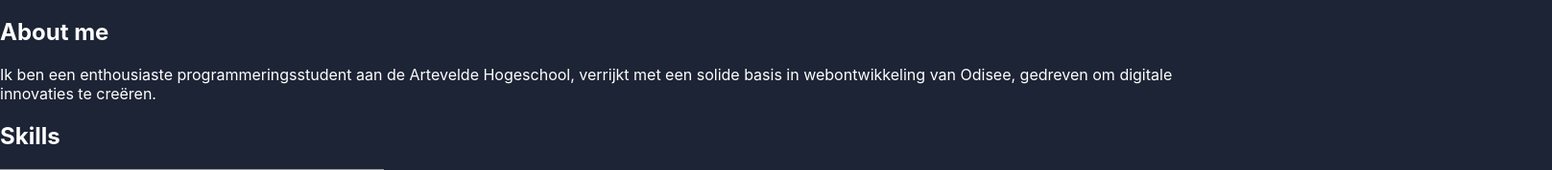
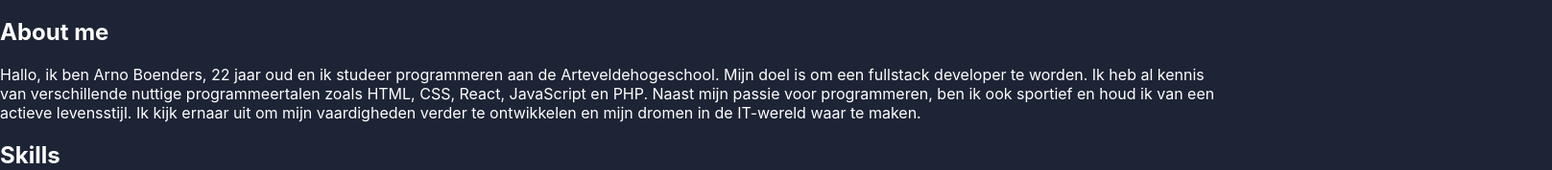
Before and after one commit to Arno-Boenders/portfolio, a React (Create React App) app: page / in a window 1280 px wide. Shown: the part 123-301 px from the top of the page at 96% size, 1617 px wide, since content can reach past the window. Built offline with nearby package versions, Linux system fonts and the light colour scheme; grey boxes are pictures that could not be loaded.

Commit message:
♻️Updated project section and about section

```diff
--- a/src/pages/Home.jsx
+++ b/src/pages/Home.jsx
@@ -3,10 +3,29 @@ import Card from "../components/Card";
 import Skills from "../components/Skills";
 import "../css/styles.css"; // Make sure to import your CSS file
 import EmailForm from "../components/EmailForm";
+import projectsData from "../data/projects.json"; // Adjust the path as necessary
+import { Helmet } from "react-helmet";
 
 export default function Home() {
+  const projects = Object.keys(projectsData.projects).map((key) => {
+    const project = projectsData.projects[key];
+    return {
+      image: project.image_url,
+      title: key
+        .replace(/-/g, " ")
+        .replace(/\b\w/g, (char) => char.toUpperCase()),
+      link: `/projects/${key}`,
+    };
+  });
+
   return (
     <div className="flex flex-col">
+      <div className="application">
+        <Helmet>
+          <meta charSet="utf-8" />
+          <title>Arno Boenders</title>
+        </Helmet>
+      </div>
       <div
         className="relative mb-10 min-h-screen w-full bg-cover md:bg-right xl:bg-center bg-custom-position"
         style={{ backgroundImage: "url('/assets/img/hero-image.jpg')" }}
@@ -25,9 +44,14 @@ export default function Home() {
           <h2 className="text-2xl sm:text-6xl my-10 font-bold">About me</h2>
           <div className="flex flex-col md:flex-row gap-5 md:gap-10 xl:gap-20 mb-10 items-center md:items-start justify-between">
             <p className="text-base sm:text-lg md:text-xl">
-              Ik ben een enthousiaste programmeringsstudent aan de Artevelde
-              Hogeschool, verrijkt met een solide basis in webontwikkeling van
-              Odisee, gedreven om digitale innovaties te creëren.
+              Hallo, ik ben Arno Boenders, 22 jaar oud en ik studeer
+              programmeren aan de Arteveldehogeschool. Mijn doel is om een
+              fullstack developer te worden. Ik heb al kennis van verschillende
+              nuttige programmeertalen zoals HTML, CSS, React, JavaScript en
+              PHP. Naast mijn passie voor programmeren, ben ik ook sportief en
+              houd ik van een actieve levensstijl. Ik kijk ernaar uit om mijn
+              vaardigheden verder te ontwikkelen en mijn dromen in de IT-wereld
+              waar te maken.
             </p>
           </div>
         </div>
@@ -37,22 +61,16 @@ export default function Home() {
         </div>
         <div id="work" className="my-40">
           <h2 className="text-2xl sm:text-6xl mb-5 font-bold">Projects</h2>
-          <div className="flex flex-col lg:flex-row gap-8 md:gap-10 xl:gap-20 xl:w-full justify-between items-center">
-            <Card
-              image="/assets/img/kamperen-in-vr.jpg"
-              title="Kamperen in VR"
-              link="/projects/kamperen-in-vr"
-            />
-            <Card
-              image="/assets/img/wings-of-belgium.svg"
-              title="Wings of Belgium"
-              link="/projects/wings-of-belgium"
-            />
-            <Card
-              image="/assets/img/flappy-teachers.gif"
-              title="Flappy Teachers"
-              link="/projects/flappy-teachers"
-            />
+          <div className="grid grid-cols-1 sm:grid-cols-2 lg:grid-cols-3 gap-8 md:gap-10 xl:gap-20 justify-items-center">
+            {projects.map((project, index) => (
+              <div key={index} className="flex justify-center w-full">
+                <Card
+                  image={project.image}
+                  title={project.title}
+                  link={project.link}
+                />
+              </div>
+            ))}
           </div>
         </div>
         <div className="my-40">
```
